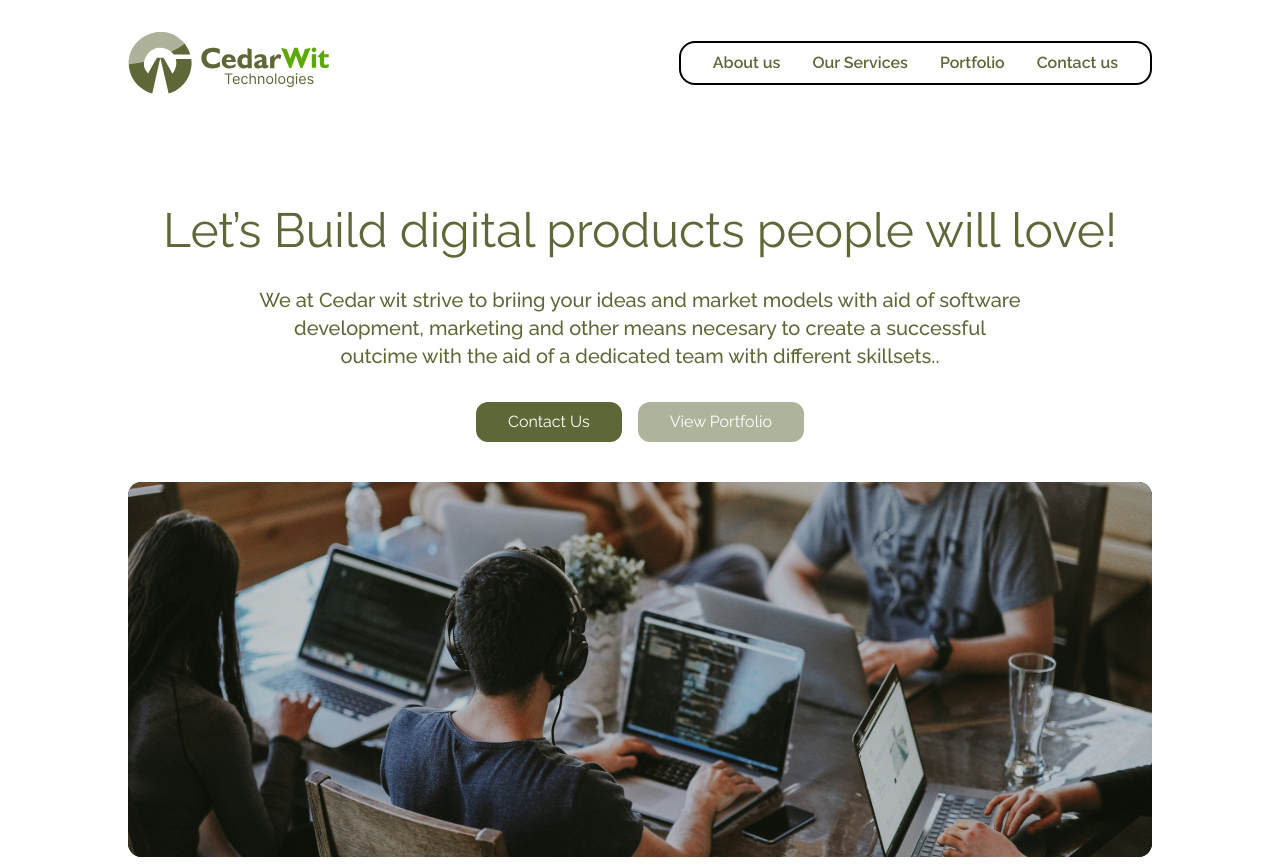
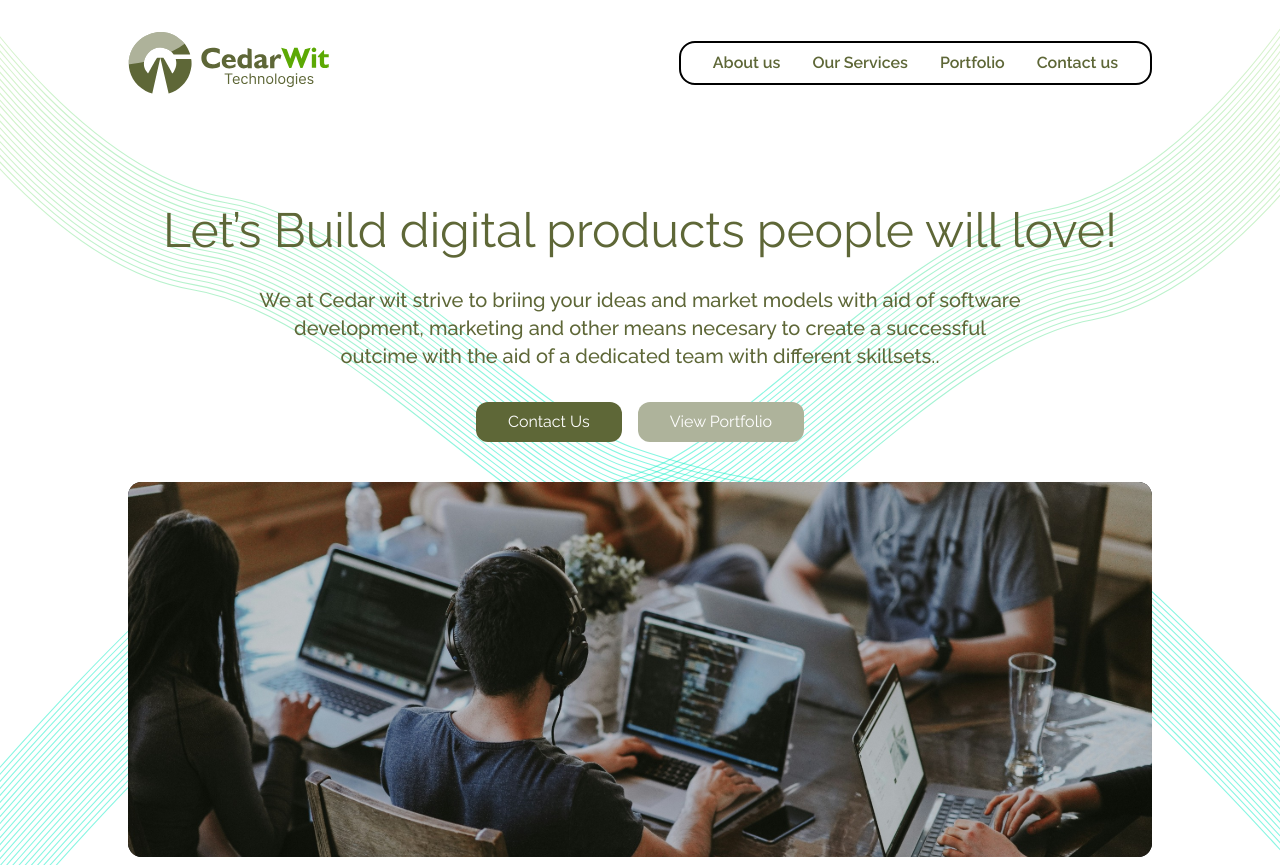
Before and after one commit to CedarWit-Technologies/CedarWit, a React (Vite) app: page / in a window 1280 px wide. Built offline with nearby package versions, Linux system fonts and the light colour scheme.

Commit message:
Added changes

```diff
--- a/src/index.css
+++ b/src/index.css
@@ -5,8 +5,8 @@
 * {
   font-family: "Raleway", serif;
 }
-.hero-section {
-  background-image: url("/images/BackgroundImg.svg");
+.background-image {
+  background-image: url("/public/images/BackgroundImg.svg");
   background-repeat: no-repeat;
   background-size: cover;
   /* background-position: 20%; */
--- a/src/pages/Landing.jsx
+++ b/src/pages/Landing.jsx
@@ -9,7 +9,7 @@ import Hero from "../Components/Hero";
 
 const Landing = () => {
   return (
-    <div className="text-darkGreen">
+    <div className="text-darkGreen background-image">
       <Navbar />
       <Hero />
       {/* <About />
```
